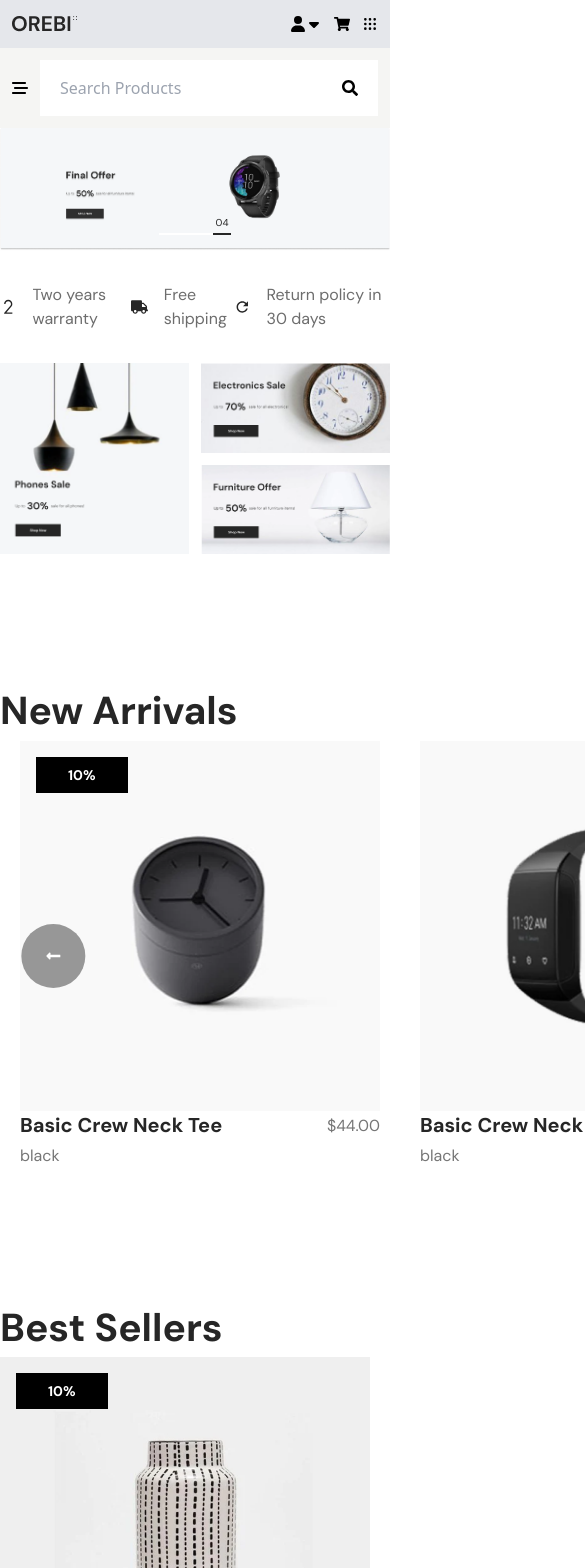
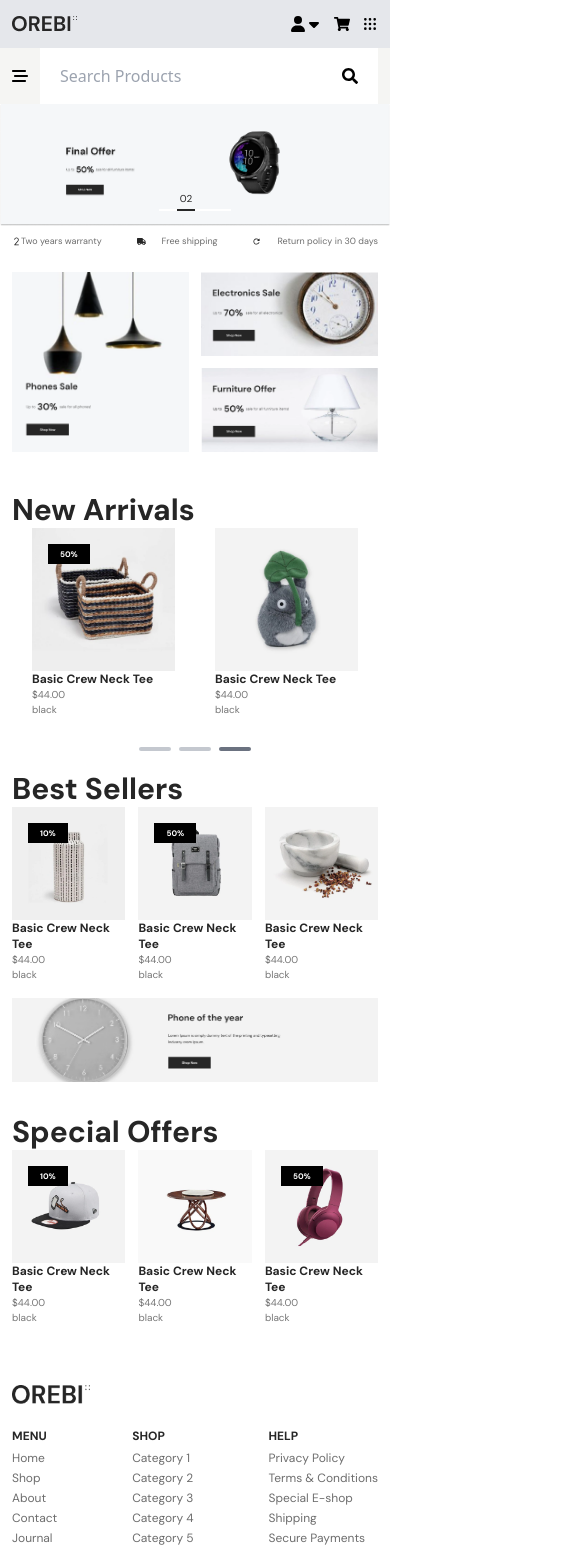
Before and after one commit to Mohammad-Nadil/orebi, a React (Vite) app: page / in a window 390 px wide. Shown: the top 1568 px of the page, 585 px wide, since content can reach past the window. Built offline with nearby package versions, Linux system fonts and the light colour scheme.

Commit message:
home page responsive complete

```diff
--- a/src/component/Add_2.jsx
+++ b/src/component/Add_2.jsx
@@ -8,7 +8,7 @@ const Add_2 = () => {
     let navigate = useNavigate()
 
   return (
-    <Container className="pt-[5.625rem] ">
+    <Container className=" pt-4 sm:pt-10 lg:pt-[5.625rem] ">
         <img src={add2} alt="" className="cursor-pointer"
          onClick={()=> navigate("/shop")} />
     </Container>
--- a/src/component/Arrivals.jsx
+++ b/src/component/Arrivals.jsx
@@ -1,5 +1,5 @@
 import Container from "./layer/Container";
-import React from "react";
+import React, { useState } from "react";
 import TitleHeader from "./layer/TitleHeader";
 import ProductItem from "./layer/ProductItem";
 import p1 from "/Arrivals/productItem1.png";
@@ -14,7 +14,7 @@ function SamplePrevArrow(props) {
   const { className, style, onClick } = props;
   return (
     <div
-      className=" absolute top-1/2 -translate-y-1/2 left-0 translate-x-1/3 z-50 h-16 w-16 rounded-full bg-[#979797] grid place-content-center text-white"
+      className=" absolute top-1/2 -translate-y-1/2 left-0 translate-x-1/3 z-50 h-10 lg:h-16 w-10 lg:w-16 rounded-full bg-[#979797] grid place-content-center text-white"
       onClick={onClick}
     >
       <FaLongArrowAltLeft />
@@ -25,7 +25,7 @@ function SampleNextArrow(props) {
   const { className, style, onClick } = props;
   return (
     <div
-      className=" absolute top-1/2 -translate-y-1/2 right-0 -translate-x-1/3 z-50 h-16 w-16 rounded-full bg-[#979797] grid place-content-center text-white"
+      className=" absolute top-1/2 -translate-y-1/2 right-0 -translate-x-1/3 z-50 h-10 lg:h-16 w-10 lg:w-16 rounded-full bg-[#979797] grid place-content-center text-white"
       onClick={onClick}
     >
       <FaLongArrowAltRight />
@@ -34,23 +34,92 @@ function SampleNextArrow(props) {
 }
 
 const Arrivals = () => {
+
+
+  let [active, setActive] = useState(0);
+
   var settings = {
     dots: false,
     infinite: true,
     speed: 500,
     slidesToShow: 4,
     slidesToScroll: 1,
-    //variableWidth: true,
+    autoplay: true,
+    autoplaySpeed: 3000,
     nextArrow: <SampleNextArrow />,
     prevArrow: <SamplePrevArrow />,
+    responsive: [
+      {
+        breakpoint: 1024,
+        settings: {
+          slidesToShow: 4,
+          slidesToScroll: 1,
+        },
+      },
+      {
+        breakpoint: 768,
+        settings: {
+          slidesToShow: 4,
+          slidesToScroll: 1,
+          arrows: false,
+          dots: true,
+        },
+      },
+      {
+        breakpoint: 640,
+        settings: {
+          slidesToShow: 2,
+          slidesToScroll: 2,
+          initialSlide: 1,
+          arrows: false,
+          dots: true,
+        },
+      },
+    ],
+    appendDots: (dots) => (
+      <div
+        className="flex "
+        // style={{
+        //   backgroundColor: "#ddd",
+        //   borderRadius: "10px",
+        //   padding: "10px",
+        //   display: "flex",
+
+        // }}
+      >
+        <ul
+          className="flex  justify-center gap-x-2 pt-5"
+          style={{ margin: "0px" }}
+        >
+          {" "}
+          {dots}{" "}
+        </ul>
+      </div>
+    ),
+    customPaging: (i) => (
+      <div
+        className={`grid place-content-center rounded-full h-1 w-8 text-transparent ${ active == i ? "bg-gray-500 " : "bg-gray-400/60" } `}
+        // style={{
+        //   width: "30px",
+        //   color: "blue",
+        //   border: "1px blue solid",
+        //   display: "flex"
+        // }}
+      >
+        {i + 1}
+      </div>
+    ),
+    beforeChange: (a, b) => {
+      setActive(b);
+    },
   };
 
   return (
     <>
-      <Container className="mt-32 ">
+      <Container className="pt-10 lg:pt-32">
         <TitleHeader headerText="New Arrivals" />
       </Container>
-      <Container className=" w-[1640px]">
+      <Container className=" lg:w-[1640px]">
         <div>
           <Slider {...settings}>
             <ProductItem
--- a/src/component/BestSellers.jsx
+++ b/src/component/BestSellers.jsx
@@ -10,10 +10,10 @@ import p4 from "/Arrivals/productItem8.png";
 const BestSellers = () => {
   return (
     <>
-      <Container className="mt-32">
+      <Container className=" pt-5 sm:pt-10 lg:pt-32">
         <TitleHeader headerText="Best Sellers" />
       </Container>
-      <Container className="flex gap-x-10 flex-wrap">
+      <Container className="flex justify-between md:gap-x-10 flex-wrap">
         <ProductItem
           src={p1}
           pName="Basic Crew Neck Tee"
@@ -44,6 +44,7 @@ const BestSellers = () => {
           color="black"
           offer="new"
           offerEye={true}
+          className="hidden sm:block"
         />
       </Container>
     </>
--- a/src/component/Footer.jsx
+++ b/src/component/Footer.jsx
@@ -9,19 +9,19 @@ import { FaFacebookF, FaLinkedinIn } from "react-icons/fa";
 const Li = ({ href, liText }) => {
   return (
     <Link to={href}>
-      <li className="font-DM text-sm leading-6 text-[#6D6D6D]">{liText}</li>
+      <li className="font-DM text-xs leading-5 md:text-sm md:leading-6 text-[#6D6D6D]">{liText}</li>
     </Link>
   );
 };
 
 const Footer = () => {
   return (
-    <Container className="pt-[6.625rem] ">
-      <div className="main py-14 flex justify-between">
-        <div className="left flex flex-col gap-y-16">
-          <div className="up flex gap-x-36">
+    <Container className=" pt-10 lg:pt-[6.625rem]">
+      <div className="main py-5 md:py-14 flex md:justify-between gap-y-5 flex-col-reverse md:flex-row">
+        <div className="left flex flex-col gap-y-5 lg:gap-y-16">
+          <div className="up flex flex-wrap justify-between md:justify-normal gap-y-8 md:gap-x-16 xl:gap-x-36">
             <ul>
-              <p className="font-DM font-bold leading-6 text-primary">MENU</p>
+              <p className="font-DM font-bold leading-6 text-primary text-xs md:text-base">MENU</p>
               <Li liText="Home" />
               <Li liText="Shop" />
               <Li liText="About" />
@@ -29,7 +29,7 @@ const Footer = () => {
               <Li liText="Journal" />
             </ul>
             <ul>
-              <p className="font-DM font-bold leading-6 text-primary">SHOP</p>
+              <p className="font-DM font-bold leading-6 text-primary text-xs md:text-base">SHOP</p>
               <Li liText="Category 1" />
               <Li liText="Category 2" />
               <Li liText="Category 3" />
@@ -37,18 +37,18 @@ const Footer = () => {
               <Li liText="Category 5" />
             </ul>
             <ul>
-              <p className="font-DM font-bold leading-6 text-primary">HELP</p>
+              <p className="font-DM font-bold leading-6 text-primary text-xs md:text-base">HELP</p>
               <Li liText="Privacy Policy" />
               <Li liText="Terms & Conditions" />
               <Li liText="Special E-shop" />
               <Li liText="Shipping" />
               <Li liText="Secure Payments" />
             </ul>
-            <ul className="font-DM font-bold leading-7 text-primary">
+            <ul className="font-DM font-bold lg:leading-7 text-sm md:text-base text-primary">
               <Link>(052) 611-5711</Link>
               <br />
               <Link>company@domain.com</Link>
-              <p className="font-DM text-sm leading-6 text-[#6D6D6D]">
+              <p className="font-DM text-xs md:text-sm leading-6  text-[#6D6D6D]">
                 575 Crescent Ave. Quakertown, PA 18951
               </p>
             </ul>
@@ -64,12 +64,15 @@ const Footer = () => {
             <IoLogoInstagram/>
             </Link>
           </div>
+          <div className=" md:hidden  down font-DM text-xs md:text-sm leading-6 text-[#6D6D6D]">
+            <p>2020 Orebi Minimal eCommerce Figma Template by Adveits</p>
+          </div>
         </div>
         <div className="right flex flex-col justify-between ">
           <div className="up">
-            <Image src={footerLogo} href={'/'} />
+            <Image imageClass=" w-[20vw] md:w-[auto]" src={footerLogo} href={'/'} />
           </div>
-          <div className="down font-DM text-sm leading-6 text-[#6D6D6D]">
+          <div className="hidden md:flex down font-DM text-sm leading-6 text-[#6D6D6D]">
             <p>2020 Orebi Minimal eCommerce Figma Template by Adveits</p>
           </div>
         </div>
--- a/src/component/Intro2.jsx
+++ b/src/component/Intro2.jsx
@@ -5,17 +5,17 @@ import { FaTruck } from "react-icons/fa";
 import { IoMdRefresh } from "react-icons/io";
 const Intro2 = () => {
   return (
-    <Container className="font-DM text-[#6D6D6D] py-8 flex justify-between">
-      <div className="flex items-center gap-x-4">
-        <RiNumber2 className="text-2xl text-primary" />
+    <Container className="font-DM text-[#6D6D6D] py-2 md:py-8 flex justify-between text-[9px] sm:text-xs md:text-base">
+      <div className="flex items-center  md:gap-x-4">
+        <RiNumber2 className="md:text-2xl text-primary" />
         <p>Two years warranty</p>
       </div>
       <div className="flex items-center gap-x-4">
-        <FaTruck className="text-2xl text-primary" />
+        <FaTruck className="md:text-2xl text-primary" />
         <p>Free shipping</p>
       </div>
       <div className="flex items-center gap-x-4">
-        <IoMdRefresh className="text-2xl text-primary" />
+        <IoMdRefresh className="md:text-2xl text-primary" />
         <p>Return policy in 30 days</p>
       </div>
     </Container>
--- a/src/component/SaleOffer.jsx
+++ b/src/component/SaleOffer.jsx
@@ -10,8 +10,8 @@ const SaleOffer = () => {
   let navigate = useNavigate();
 
   return (
-    <Container className="  md:pt-[10.875rem]">
-      <div className="main md:h-[780px] grid gap-3 md:gap-10  grid-cols-2 grid-rows-2">
+    <Container className="pt-4 sm:pt-10 lg:pt-[10.875rem]">
+      <div className="main h-auto xl:h-[48.75rem]  grid gap-3 md:gap-10  grid-cols-2 grid-rows-2">
         <img
           src={ad1}
           className="object-cover h-full w-full row-span-2 cursor-pointer"
--- a/src/component/SearchBar.jsx
+++ b/src/component/SearchBar.jsx
@@ -15,7 +15,7 @@ const SearchBar = () => {
 
   return (
     <div className="bg-[#F5F5F3] relative ">
-      <Container className="py-3 md:py-6  flex md:justify-between gap-x-3 px-3 md:px-0  items-center relative">
+      <Container className="py-0 md:py-6  flex md:justify-between gap-x-3 px-3 md:px-0  items-center relative">
         <div
           onClick={() => setShow(!show)}
           className="category  flex md:gap-x-2.5 cursor-pointer"
@@ -383,7 +383,7 @@ const SearchBar = () => {
               <div className="up ">
                 <CustomBtn
                   btnText="My Account"
-                  className="text-white bg-[#787878] w-[200px] py-4"
+                  className="text-white !bg-[#979797] w-[200px] py-4"
                 />
               </div>
               <div className="down ">
--- a/src/component/SpecialOffers.jsx
+++ b/src/component/SpecialOffers.jsx
@@ -10,10 +10,10 @@ import p4 from "/Arrivals/productItem12.png";
 const SpecialOffers = () => {
   return (
     <>
-      <Container className="mt-32">
+      <Container className=" pt-8 sm:pt-10 lg:pt-32">
         <TitleHeader headerText="Special Offers" />
       </Container>
-      <Container className="flex gap-x-10 flex-wrap">
+      <Container className="flex justify-between md:gap-x-10 flex-wrap">
         <ProductItem
           src={p1}
           pName="Basic Crew Neck Tee"
@@ -44,6 +44,7 @@ const SpecialOffers = () => {
           color="black"
           offer="new"
           offerEye={true}
+          className="hidden sm:block"
         />
       </Container>
     </>
--- a/src/component/layer/Container.jsx
+++ b/src/component/layer/Container.jsx
@@ -2,7 +2,7 @@ import React from "react";
 
 const Container = ({ children, className }) => {
   return (
-    <div className={`max-w-[100rem] mx-auto relative ${className} md:px-3 xl:px-0`}>
+    <div className={`max-w-[100rem] mx-auto relative ${className} px-3 md:px-3 xl:px-0`}>
       {children}
       </div>
   );
--- a/src/component/layer/ProductItem.jsx
+++ b/src/component/layer/ProductItem.jsx
@@ -1,4 +1,4 @@
-import React, { useState } from "react";
+import React, { useEffect, useState } from "react";
 import { FaHeart } from "react-icons/fa";
 import { LuRefreshCw } from "react-icons/lu";
 import { FaShoppingCart } from "react-icons/fa";
@@ -6,7 +6,7 @@ import { FaShoppingCart } from "react-icons/fa";
 const Li = ({ liText, icon }) => {
   return (
     <li className="flex justify-end items-center gap-x-4 ">
-      <p className="font-DM text-secondary hover:font-bold hover:text-primary hover:cursor-pointer transition-all duration-300  ">
+      <p className="font-DM text-secondary hover:font-bold hover:text-primary hover:cursor-pointer transition-all duration-300 md:text-sm lg:text-base ">
         {liText}
       </p>
       {icon}
@@ -18,14 +18,30 @@ const ProductItem = ({ className, src, pName, price, color, offer, offerEye }) =
 
   let [OfferShow , setOfferShow] = useState(offerEye)
 
+
+  let [show, setShow] = useState(true);
+
+  useEffect(() => {
+    function widthSize() {
+      if (window.innerWidth >= 1023) {
+        setShow(true);
+      } else {
+        setShow(false);
+      }
+    }
+    widthSize();
+    window.addEventListener("resize", widthSize);
+  }, []);
+
+
   return (
-    <div className={` w-[370px] ${className}`}>
-      <div className="image w-full h-[23.125rem] relative group">
-        <button className={` absolute top-4 left-4 font-DM font-bold text-sm text-white bg-black ${OfferShow?"py-2 px-8":"p-0"} `}>
+    <div className={`w-[29vw] sm:w-[20vw] md:w-[19vw] xl:w-[370px] ${className}`}>
+      <div className="image w-full h-[auto] lg:h-[370px] relative group">
+        <button className={` absolute top-4 left-4 font-DM font-bold text-[8px] sm:text-xs lg:text-sm text-white bg-black ${OfferShow?" py-1 px-3 lg:py-2 lg:px-8":"p-0"} `}>
           {offer}
         </button>
-        <img src={src} className=" w-full h-full " alt="" />
-        <div className="overlay absolute bottom-0 left-0 w-full p-6 bg-white/45 opacity-0 invisible group-hover:opacity-100 group-hover:visible  transition-all duration-300">
+        <img src={src} className=" w-full lg:h-full " alt="" />
+        <div className={`${show?"overlay absolute bottom-0 left-0 w-full p-6 bg-white/45 opacity-0 invisible group-hover:opacity-100 group-hover:visible  transition-all duration-300":"hidden"}`}>
           <ul className="flex flex-col gap-y-3">
             <Li liText="Add to Wish List" icon={<FaHeart />} />
             <Li liText="Compare" icon={<LuRefreshCw />} />
@@ -34,11 +50,11 @@ const ProductItem = ({ className, src, pName, price, color, offer, offerEye }) =
         </div>
       </div>
       <div className="text">
-        <div className="flex justify-between">
-          <p className="text-primary font-DM text-xl font-bold">{pName}</p>
-          <span className="font-DM text-secondary leading-[30px]">{price}</span>
+        <div className="flex flex-col lg:flex-row justify-between">
+          <p className="text-primary font-DM text-xs sm:text-xs md:text-xl font-bold">{pName}</p>
+          <span className="font-DM text-secondary text-[10px] sm:text-xs lg:text-base sm:leading-5 xl:leading-[30px]">{price}</span>
         </div>
-        <p className="font-DM text-secondary leading-[30px]">{color}</p>
+        <p className="font-DM text-secondary text-[10px] sm:text-xs lg:text-base xl:leading-[30px]">{color}</p>
       </div>
     </div>
   );
--- a/src/component/layer/TitleHeader.jsx
+++ b/src/component/layer/TitleHeader.jsx
@@ -3,8 +3,8 @@ import React from "react";
 const TitleHeader = ({ headerText, className }) => {
   return (
     <h2
-      className={`text-primary
-         text-[2.4375rem] font-DM font-bold ${className}`}
+      className={`text-primary  text-3xl md:text-4xl
+         lg:text-[39px] font-DM font-bold ${className}`}
     >
       {headerText}
     </h2>
--- a/src/component/page/Banner.jsx
+++ b/src/component/page/Banner.jsx
@@ -19,7 +19,7 @@ const Banner = () => {
     slidesToScroll: 1,
     fade: true,
     autoplay: true,
-    autoplaySpeed: 2000,
+    autoplaySpeed: 3000,
     cssEase: "linear",
     appendDots: (dots) => (
       <div
@@ -38,7 +38,7 @@ const Banner = () => {
     ),
     customPaging: (i) => (
       <div
-        className={`w-[30px] h-[30px] font-DM text-[10px]  border-r-2 flex items-center ${
+        className={`w-[1.875rem] h-[1.875rem] font-DM text-[0.625rem]  border-r-2 flex items-center ${
           active == i
             ? " text-primary  border-primary "
             : " text-transparent border-white "
```
